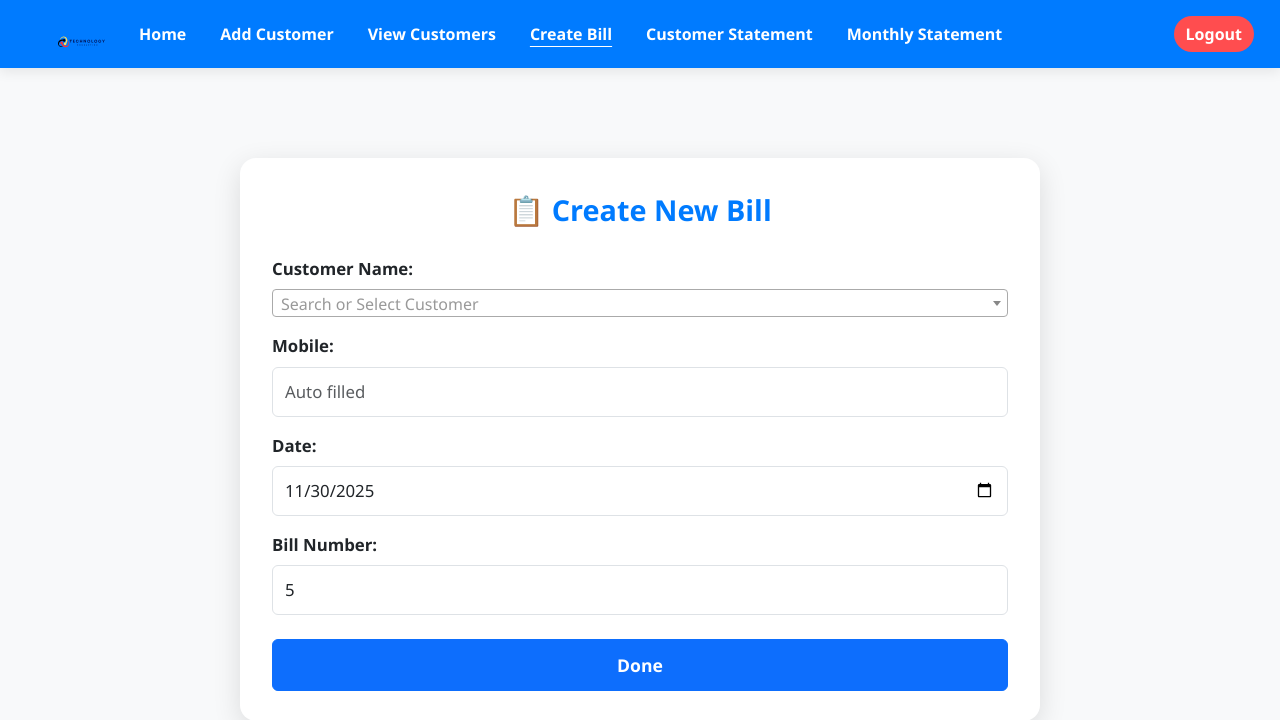
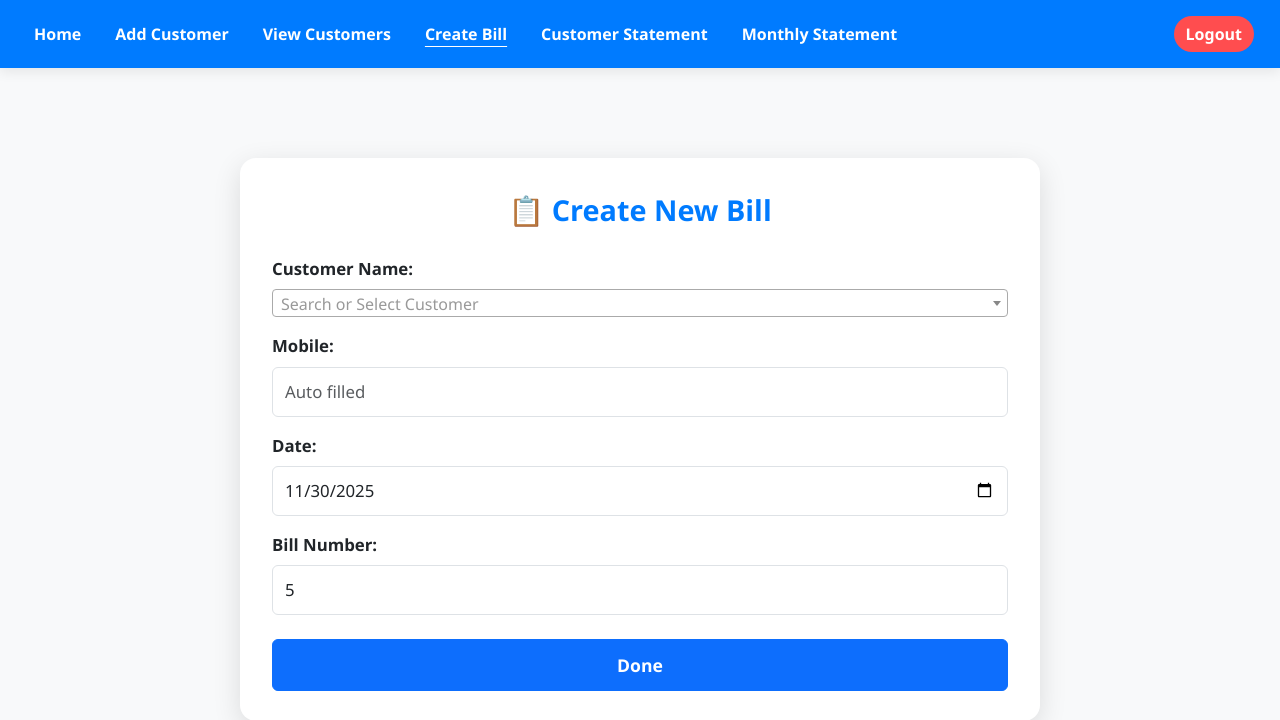
Before and after one commit to VIKAS-tech-vikas/billing_erp.io, a Django app: page /create-bill/ in a window 1280 px wide. Shown: the top 720 px of the page. Run offline with Django 5.2, Linux system fonts and the light colour scheme; a user stored in the database is signed in; data comes from the database, SQL or seed files in the repository; some libraries are stand-ins or nearby versions.

Commit message:
Removed old logo and updated navbar

```diff
--- a/templates/base.html
+++ b/templates/base.html
@@ -139,9 +139,6 @@ main{ min-height:calc(100vh - 68px); }
 <nav class="navbar site-navbar navbar-expand-lg">
   <div class="container-fluid d-flex align-items-center">
 
-    <a class="brand" href="{% url 'home' %}">
-      <img class="logo" src="{% static 'images/logo.svg' %}" alt="Logo">
-    </a>
 
     <button class="navbar-toggler" type="button"
       data-bs-toggle="collapse" data-bs-target="#mainNav">
```
